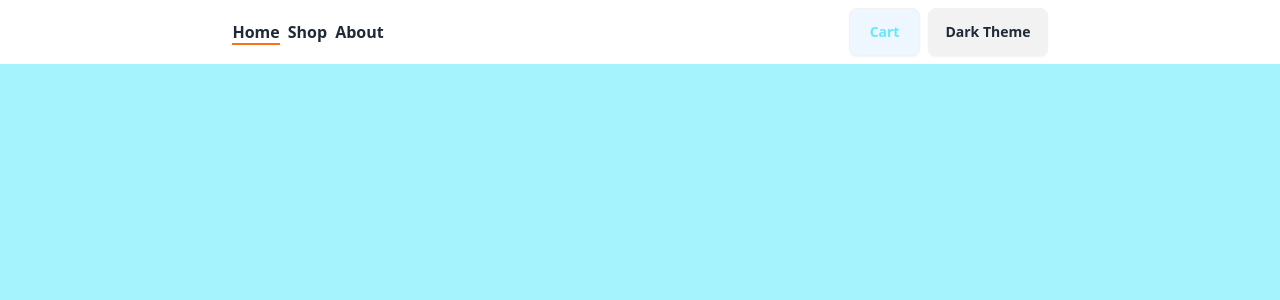
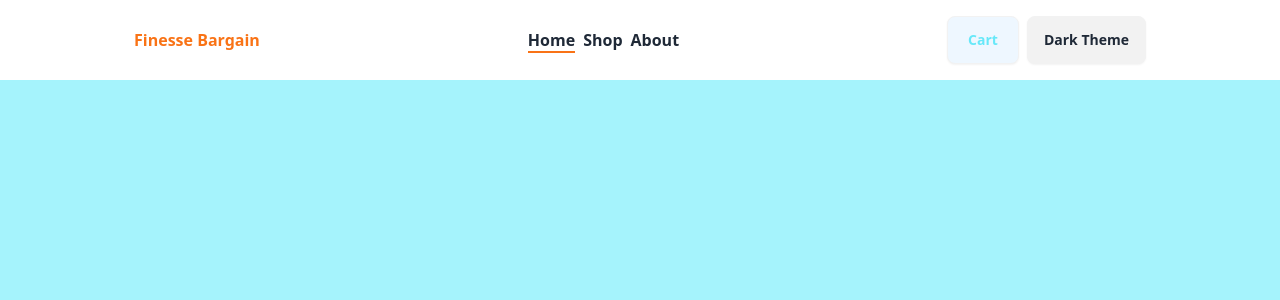
Before and after one commit to AV-MMI/finesse-bargain, a React (Vite) app: page / in a window 1280 px wide. Shown: the top 300 px of the page. Built offline with nearby package versions, Linux system fonts and the light colour scheme.

Commit message:
nav h: 10vh, main h: 90vh;

```diff
--- a/src/components/Root.tsx
+++ b/src/components/Root.tsx
@@ -15,8 +15,9 @@ function Root({}){
 
     return (
         <div className="min-h-screen">
-            <nav data-theme={ (isDark ? "dark" : "light") } className="max-h-[8vh] min-h-[8vh] flex items-center">
+            <nav data-theme={ (isDark ? "dark" : "light") } className="max-h-[10vh] min-h-[10vh] flex items-center">
                 <ul className="flex items-center w-full justify-around">
+                    <h1 className="text-orange-500 font-semibold">Finesse Bargain</h1>
                     <div className="siteNavigation flex space-x-2">
                         <li onClick={tabTracker} className={`font-semibold cursor-pointer`}><Link to={`/`} className={ (tab == "Home" ? "border-b-2 border-b-orange-500 hover:border-b-orange-600" : "") }>Home</Link></li>
                         <li onClick={tabTracker} className={`font-semibold cursor-pointer`}><Link to={`shop/`} className={ (tab == "Shop" ? "border-b-2 border-b-orange-500 hover:border-b-orange-600" : "") }>Shop</Link></li>
@@ -32,7 +33,7 @@ function Root({}){
                     </div>
                 </ul>
             </nav>
-            <main className="max-h-[92vh] min-h-[92vh] min-w-screen bg-cyan-200">
+            <main className="max-h-[90vh] min-h-[90vh] min-w-screen bg-cyan-200">
                 <Outlet />
             </main>
         </div>
```
